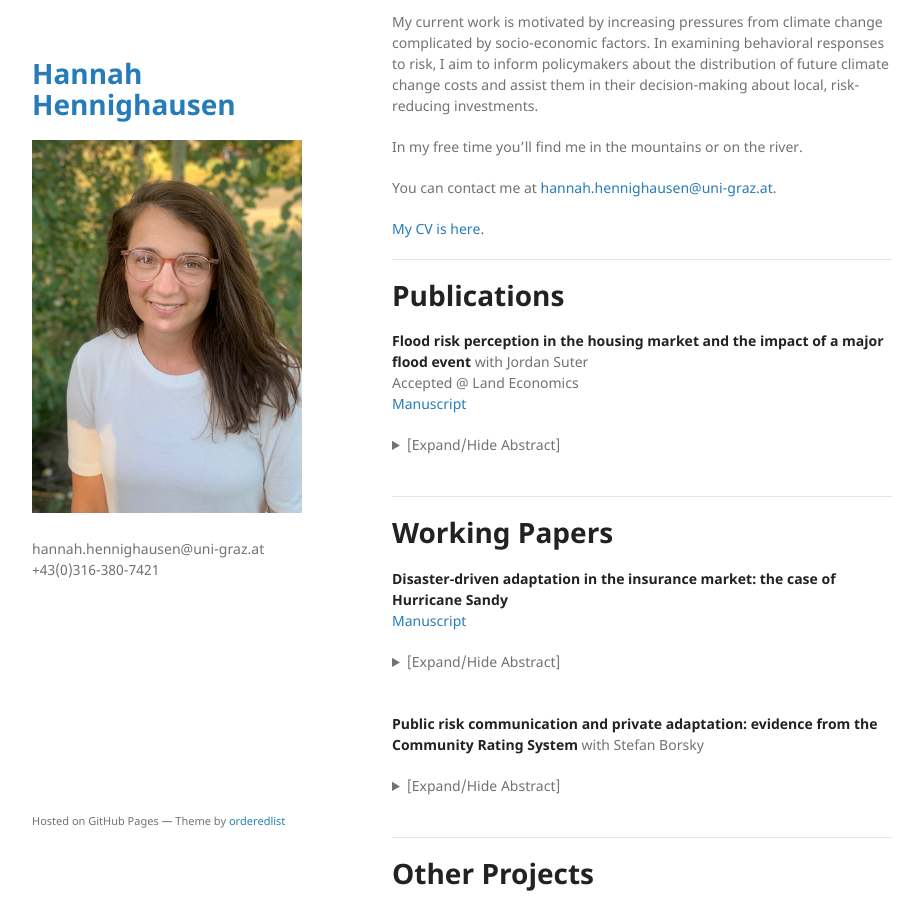
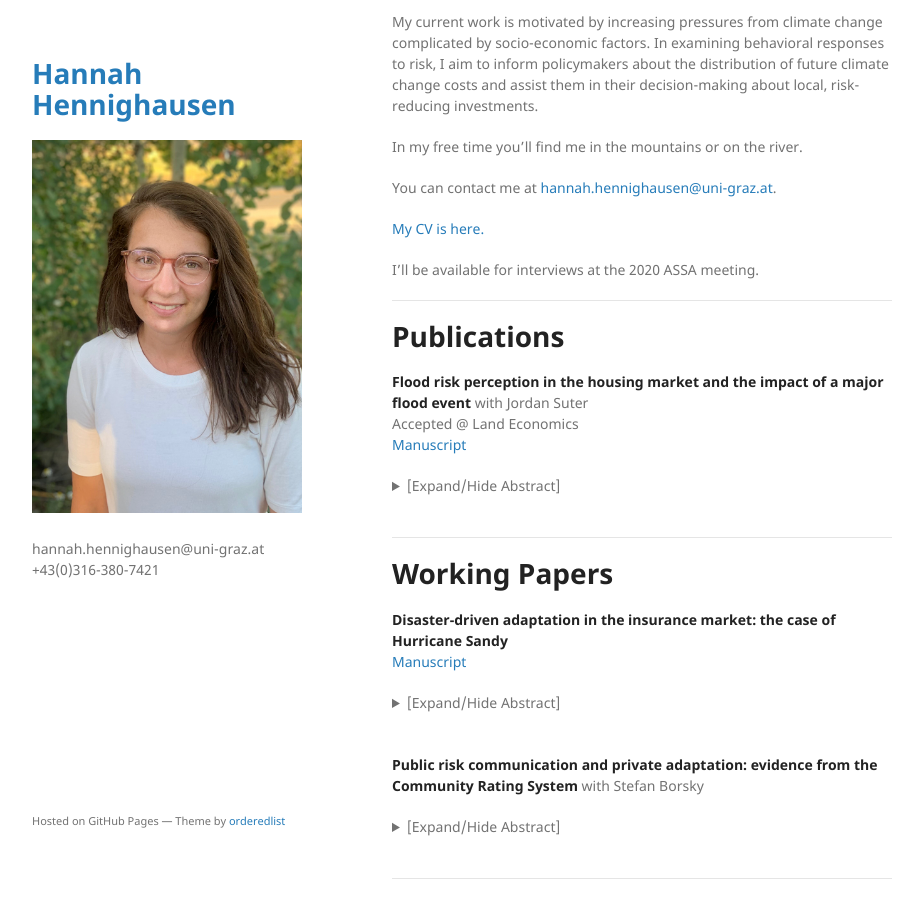
Before and after one commit to hannahhennighausen/hannahhennighausen.github.io, a Jekyll site: the page built from index.md, in a window 1280 px wide and 900 px high, scrolled down 354 px. Shown: the whole window, without its empty margins (178-1101 px from the left). Built offline with Jekyll 4.4.1, drawn with Linux system fonts in a browser that asks for light colours; the repository's description, which GitHub fills in, is left out.

Commit message:
Update index.md

```diff
--- a/index.md
+++ b/index.md
@@ -14,6 +14,8 @@ In my free time you'll find me in the mountains or on the river.
 You can contact me at [hannah.hennighausen@uni-graz.at](mailto:hannah.hennighausen@uni-graz.at).
 
 [My CV is here.](https://hannahhennighausen.github.io/CV/Hennighausen_CV.pdf)
+
+I'll be available for interviews at the 2020 ASSA meeting.
 
 * * *
 
```
